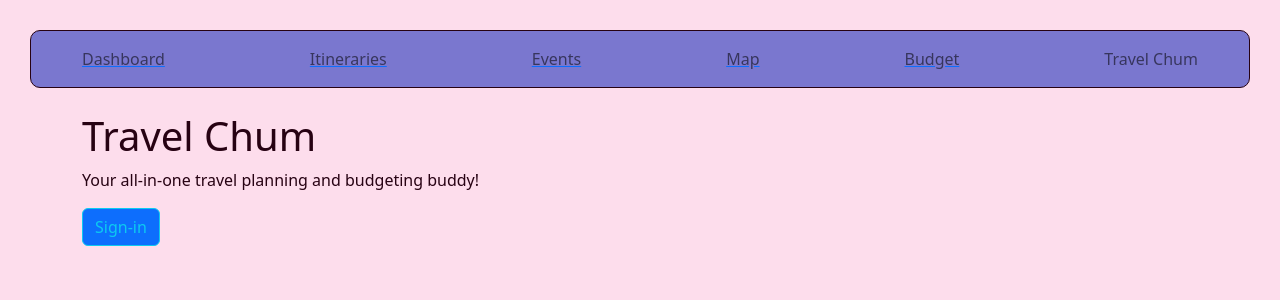
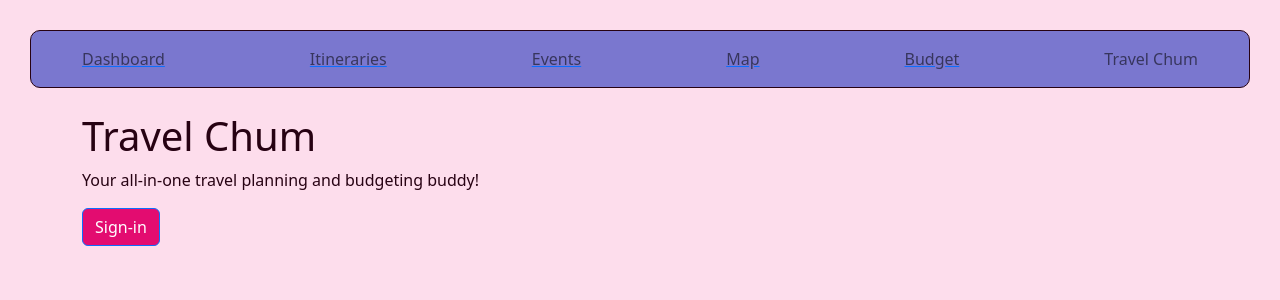
Before and after one commit to yumejensen/greenfield-budget-planner, a React app: page / in a window 1280 px wide. Shown: the top 300 px of the page. Built offline with nearby package versions, Linux system fonts and the light colour scheme.

Commit message:
changed button colors

```diff
--- a/src/client/components/Signin.jsx
+++ b/src/client/components/Signin.jsx
@@ -19,9 +19,9 @@ function Signin(props){
         </Row>
         <Row>
           <a href='/auth/google'>
-            <Button variant="primary"
+            <Button
               type="button"
-              className="btn btn-outline-info"
+              className="buttons"
               onClick={() => {
                 userAuth();
               }}>
--- a/src/client/components/event-components/CreateEvent.jsx
+++ b/src/client/components/event-components/CreateEvent.jsx
@@ -36,7 +36,7 @@ export default function CreateEvent() {
             <Form.Control type="number" placeholder="Ex: $30.00" />
           </Form.Group>
 
-          <Button variant="primary" type="submit">
+          <Button className="buttons" type="submit">
             Add to List
           </Button>
         </Form>
```
